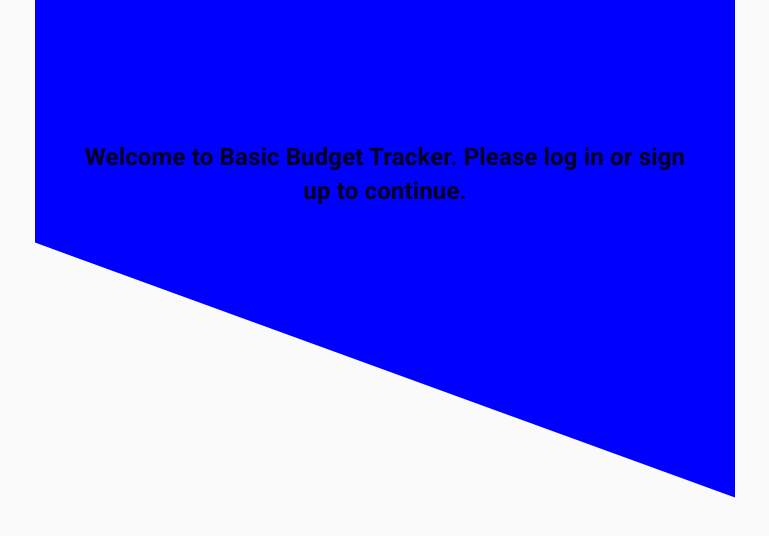
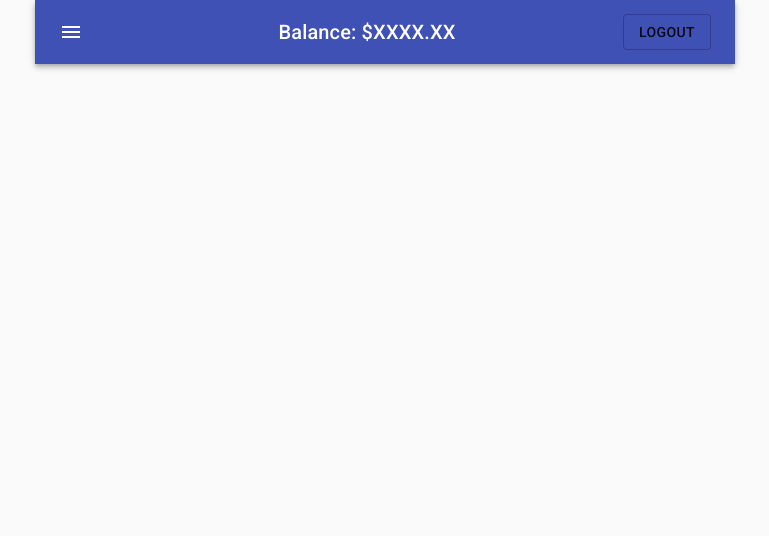
Before and after one commit to springbreak2020/SBFrontEnd, a React (Create React App) app in the folder sbfe/: page / in a window 1280 px wide. Shown: the top 536 px of the page, without its empty margins (255-1024 px from the left). Built offline with nearby package versions, Linux system fonts and the light colour scheme.

Commit message:
Began work on upper app bar.

```diff
--- a/sbfe/package.json
+++ b/sbfe/package.json
@@ -4,6 +4,7 @@
   "private": true,
   "dependencies": {
     "@material-ui/core": "^4.9.8",
+    "@material-ui/icons": "^4.9.1",
     "@testing-library/jest-dom": "^4.2.4",
     "@testing-library/react": "^9.3.2",
     "@testing-library/user-event": "^7.1.2",
--- a/sbfe/src/App.css
+++ b/sbfe/src/App.css
@@ -75,3 +75,13 @@ div {
   max-width: 700px;
   margin: 0 auto;
 }
+
+.MuiToolbar-regular {
+    min-height: 56px;
+    width: 100%;
+    display: flex;
+}
+
+h6 {
+  text-align: center;
+}
--- /dev/null
+++ b/sbfe/src/components/Dashboard.js
@@ -0,0 +1,13 @@
+import React from "react";
+
+import TopAppBar from "./TopAppBar";
+
+import "../App.css";
+
+export const Dashboard = () => {
+  return (
+      <div>
+        <TopAppBar />
+      </div>
+  )
+};
--- /dev/null
+++ b/sbfe/src/components/TopAppBar.js
@@ -0,0 +1,70 @@
+import React from "react";
+import { makeStyles } from "@material-ui/core/styles";
+import AppBar from "@material-ui/core/AppBar";
+import Toolbar from "@material-ui/core/Toolbar";
+import Typography from "@material-ui/core/Typography";
+import Button from "@material-ui/core/Button";
+import IconButton from "@material-ui/core/IconButton";
+import MenuIcon from "@material-ui/icons/Menu";
+import Menu from "@material-ui/core/Menu";
+import MenuItem from "@material-ui/core/MenuItem";
+
+import "../App.css";
+
+const useStyles = makeStyles(theme => ({
+  root: {
+    flexGrow: 1
+  },
+  menuButton: {
+    marginRight: theme.spacing(2)
+  },
+  title: {
+    flexGrow: 1,
+  }
+}));
+
+export default function TopAppBar() {
+  const classes = useStyles();
+  const [anchorEl, setAnchorEl] = React.useState(null);
+
+  const handleClick = event => {
+    setAnchorEl(event.currentTarget);
+  };
+
+  const handleClose = () => {
+    setAnchorEl(null);
+  };
+
+  return (
+    <div className={classes.root}>
+      <AppBar position="static">
+        <Toolbar>
+          <IconButton
+            edge="start"
+            className={classes.menuButton}
+            color="inherit"
+            aria-label="menu"
+            onClick={handleClick}
+          >
+            <Menu
+              id="simple-menu"
+              anchorEl={anchorEl}
+              keepMounted
+              open={Boolean(anchorEl)}
+              onClose={handleClose}
+            >
+              <MenuItem onClick={handleClose}>Profile</MenuItem>
+              <MenuItem onClick={handleClose}>My account</MenuItem>
+              <MenuItem onClick={handleClose}>Logout</MenuItem>
+            </Menu>
+            <MenuIcon />
+          </IconButton>
+          <Typography variant="h6" className={classes.title}>
+            Balance: $XXXX.XX
+          </Typography>
+          <Button variant="outlined">Logout</Button>
+        </Toolbar>
+      </AppBar>
+    </div>
+  );
+}
--- a/sbfe/src/components/utils/Routes.js
+++ b/sbfe/src/components/utils/Routes.js
@@ -12,12 +12,13 @@ import { DebtAdd } from "../DebtAdd";
 import { DebtEditDelete } from "../DebtEditDelete";
 import { NotesAdd } from "../NotesAdd";
 import { NotesEditDelete } from "../NotesEditDelete";
+import { Dashboard } from "../Dashboard";
 
 export const Routes = () => {
   return (
     <>
-      {/* <Route exact path="/" component={Home} /> */}
-      <Route exact path="/" component={Login} />
+      <Route exact path="/" component={Dashboard} />
+      <Route path="/Login" component={Login} />
       <Route path="/notes" component={Notes} />
       <Route path="/IncomeExpenseAdd" component={IncomeExpenseAdd} />
       <Route path="/IncomeExpenseEditDelete" component={IncomeExpenseEditDelete} />
```
Also changed, not shown: 1 other file (tests, documents, lock files or other folders).
